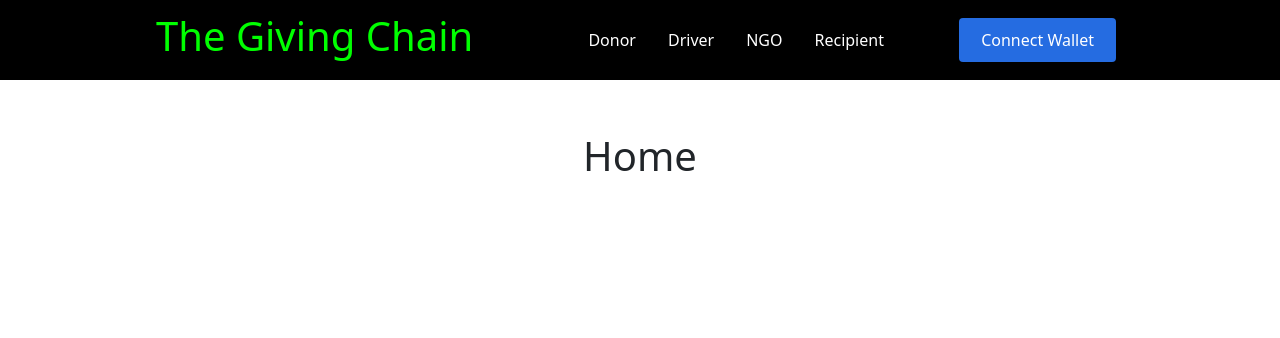
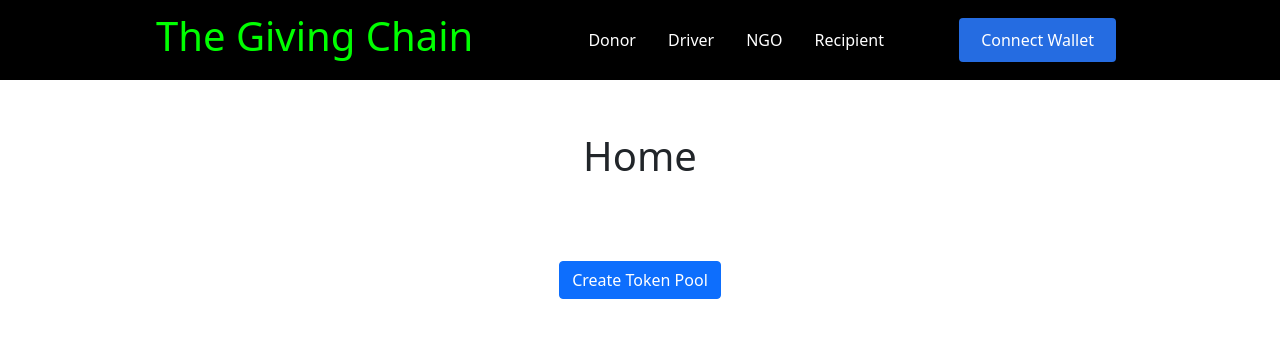
Before and after one commit to DecoratedWings/GivingChain-ui, a React (Create React App) app: page / in a window 1280 px wide. Shown: the top 338 px of the page. Built offline with nearby package versions, Linux system fonts and the light colour scheme; what ipfs-http-client would draw is missing.

Commit message:
createTokenPool initial commit

```diff
--- a/src/components/pages/Home.js
+++ b/src/components/pages/Home.js
@@ -1,23 +1,65 @@
 import React from 'react'
 import Practice2 from '../Practice2'
 import DonorForm from '../Forms/DonorForm'
+import axios from 'axios';
+import Button from 'react-bootstrap/Button';
+
+
+const donorPool = 'http://localhost:5000/api/v1/namespaces/default/tokens/erc1155/pools'
 
 const Home = () => {
+
+    function createTokenPool(){
+        axios.post(donorPool,
+        {
+            "type": "nonfungible",
+            "name": "donations"
+        }).then(response => console.log(response))
+        .catch(error=>console.log(error))
+    }
+    //DATA:
+//     data:
+// id: "2f708b6e-b85c-46b2-ba50-c4053a0ef75e"
+// key: "0x4ee0f6012f301f6d589ee99049e5dc3b171401d9"
+// name: "donations"
+// namespace: "default"
+// tx:
+// id: "5effeba5-134f-4683-b53e-75e8ade8233f"
+// type: "token_pool"
+// [[Prototype]]: Object
+// type: "nonfungible"
+
     return (
+            <>
         <div style={{
             display: 'flex',
             justifyContent: 'center',
             alignItems: 'center',
             height: '20vh'
         }}>
+
             <h1>Home</h1>
             <br/>
             <br/>
             <br/>
+            </div>
+
+            <div style={{
+                    display: 'flex',
+                    justifyContent: 'center',
+                    alignItems: 'center',
+                    height: '10vh'
+                }}>
 
 
+            <Button variant="primary" onClick={()=>createTokenPool()}>
+              Create Token Pool
+            </Button>
 
-        </div>
+
+                </div>
+
+         </>
     )
 }
 
```
